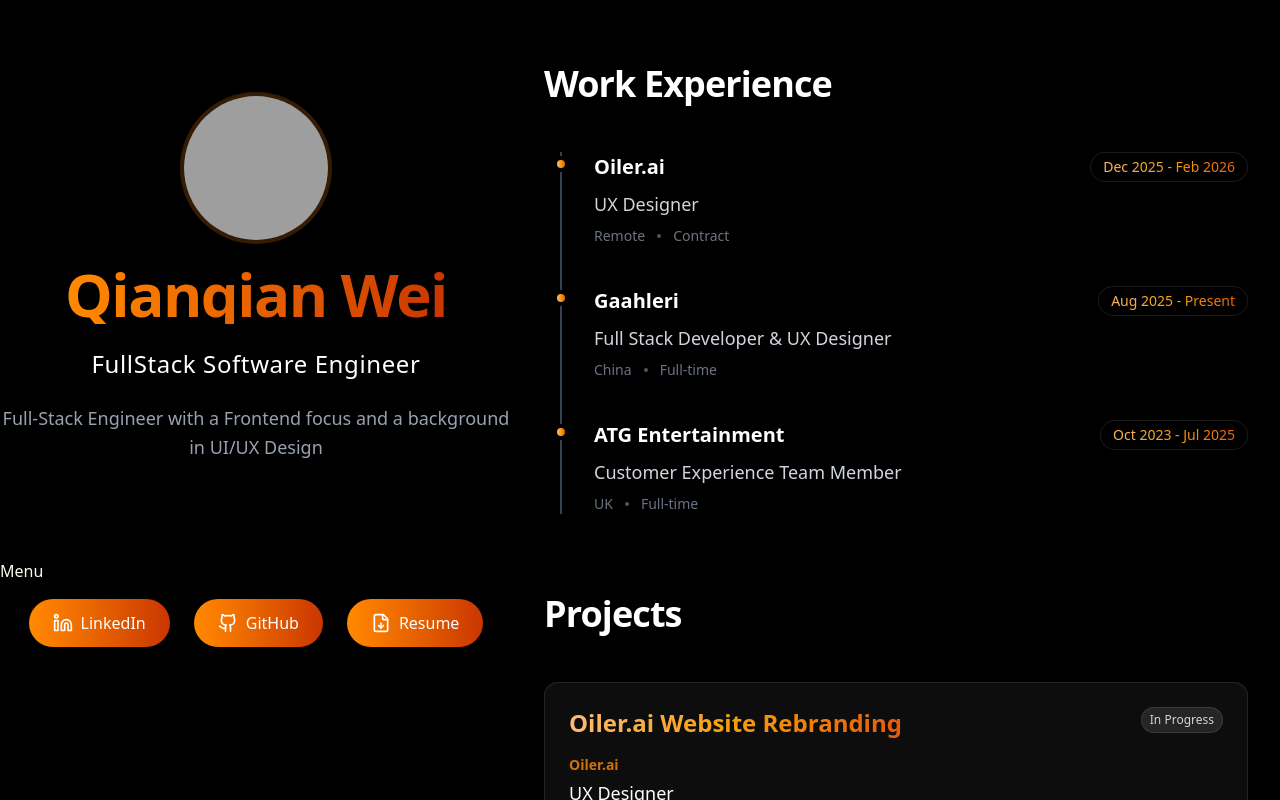
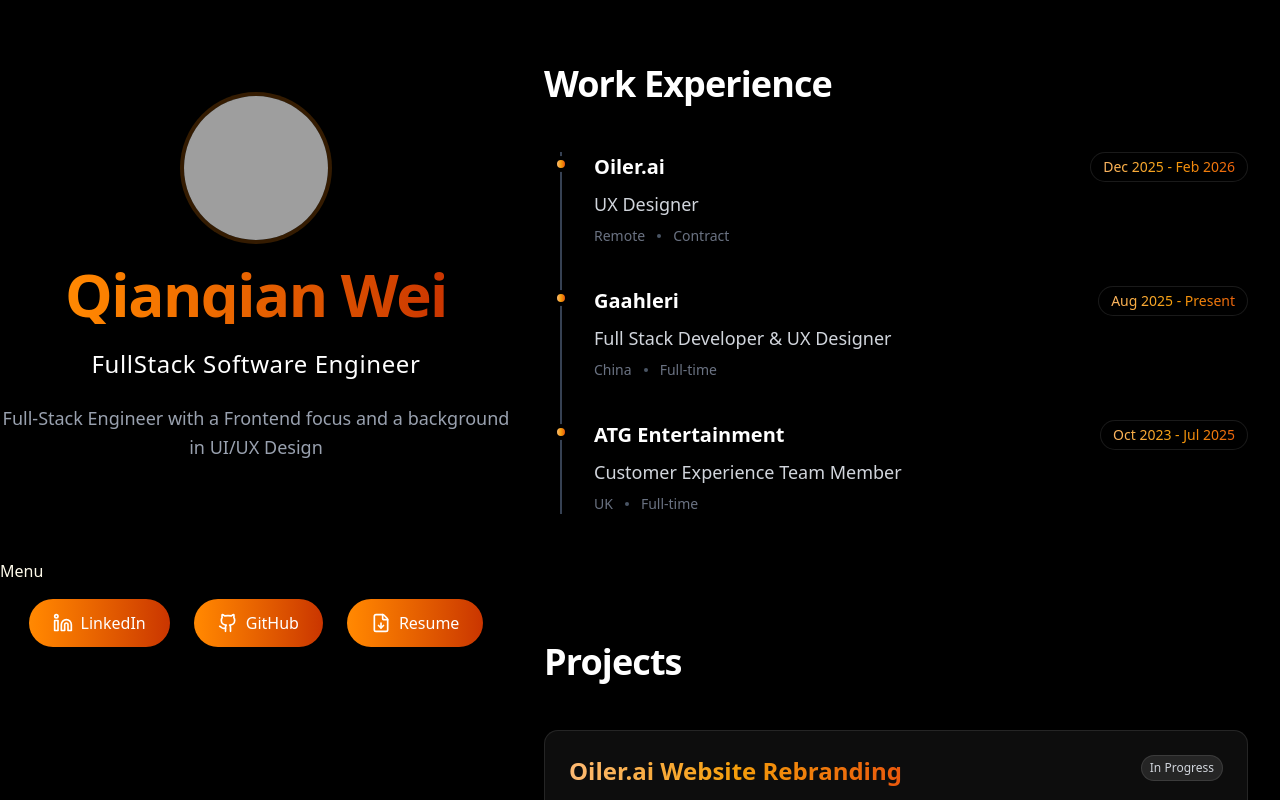
Before and after one commit to Qianqian122333/Qianqian-Wei-Portfolio, a Next.js app: page / in a window 1280 px wide. Shown: the top 800 px of the page. Built offline with nearby package versions, Linux system fonts and the light colour scheme; grey boxes are pictures that could not be loaded.

Commit message:
Clean code:turn "work.tsx" to "projects.tsx" and "workexperience".tsx

```diff
--- a/app/page.tsx
+++ b/app/page.tsx
@@ -1,10 +1,12 @@
 import Education from "@/components/main/Education";
-import Work from "@/components/main/Work";
+import WorkExperience from "@/components/main/WorkExperience";
+import Projects from "@/components/main/Projects";
 
 export default function Home() {
   return (
     <div>
-      <Work />
+      <WorkExperience />
+      <Projects />
       <Education />
     </div>
   );
--- a/components/main/Work.tsx
+++ b/components/main/Projects.tsx
@@ -1,19 +1,10 @@
 import { projects } from "../../Constant/projects";
-import { jobs } from "../../Constant/jobs";
-import JobTimeline from "./JobTimeline";
 import ProjectCard from "./ProjectCard";
 
-const Work = () => {
+const Projects = () => {
   return (
     <section className="py-16 px-4 md:px-8 max-w-4xl mx-auto">
-      {/* 工作经历时间线 */}
       <h2 className="text-4xl font-bold text-white mb-12 tracking-tight">
-        Work Experience
-      </h2>
-      <JobTimeline jobs={jobs} />
-
-      {/* 项目展示 */}
-      <h2 className="text-4xl font-bold text-white mt-20 mb-12 tracking-tight">
         Projects
       </h2>
       <div className="flex flex-col gap-8">
@@ -25,4 +16,4 @@
   );
 };
 
-export default Work;
+export default Projects;
--- /dev/null
+++ b/components/main/WorkExperience.tsx
@@ -0,0 +1,15 @@
+import { jobs } from "../../Constant/jobs";
+import JobTimeline from "./JobTimeline";
+
+const WorkExperience = () => {
+  return (
+    <section className="py-16 px-4 md:px-8 max-w-4xl mx-auto">
+      <h2 className="text-4xl font-bold text-white mb-12 tracking-tight">
+        Work Experience
+      </h2>
+      <JobTimeline jobs={jobs} />
+    </section>
+  );
+};
+
+export default WorkExperience;
```
